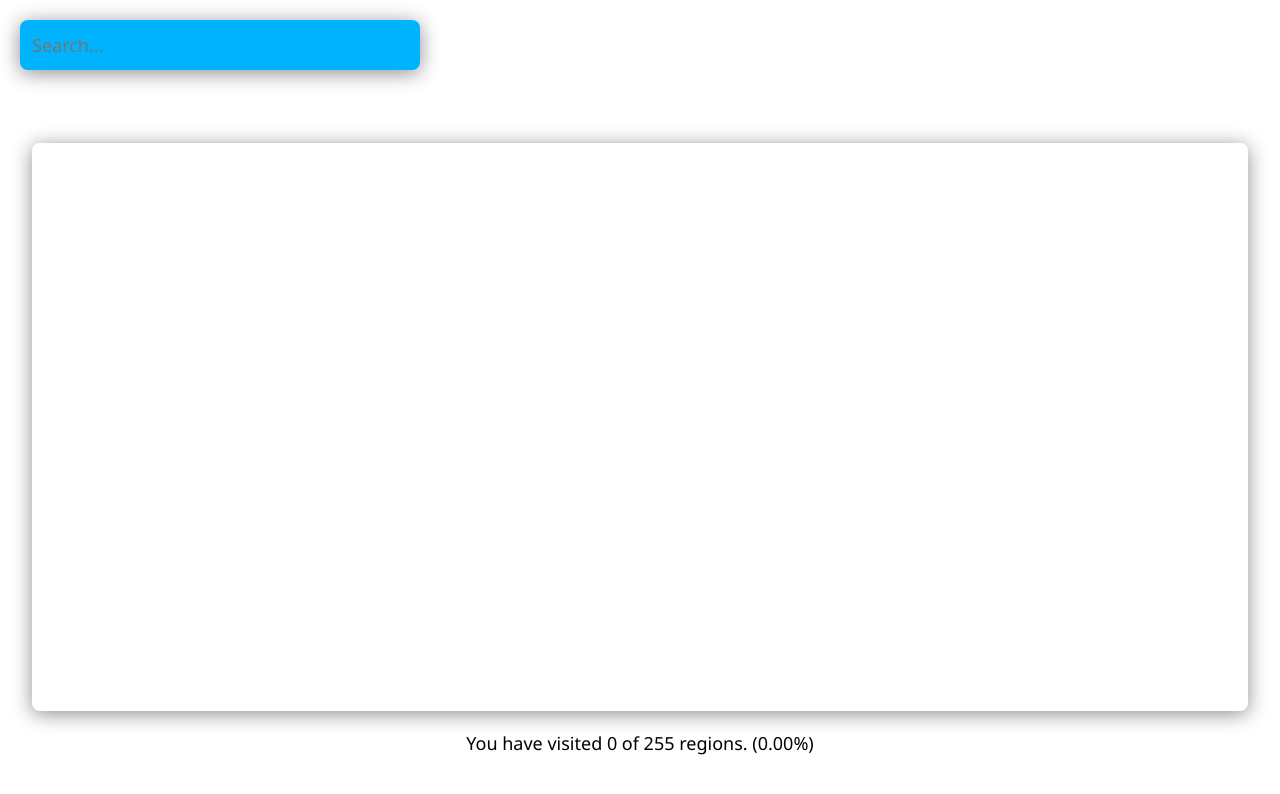
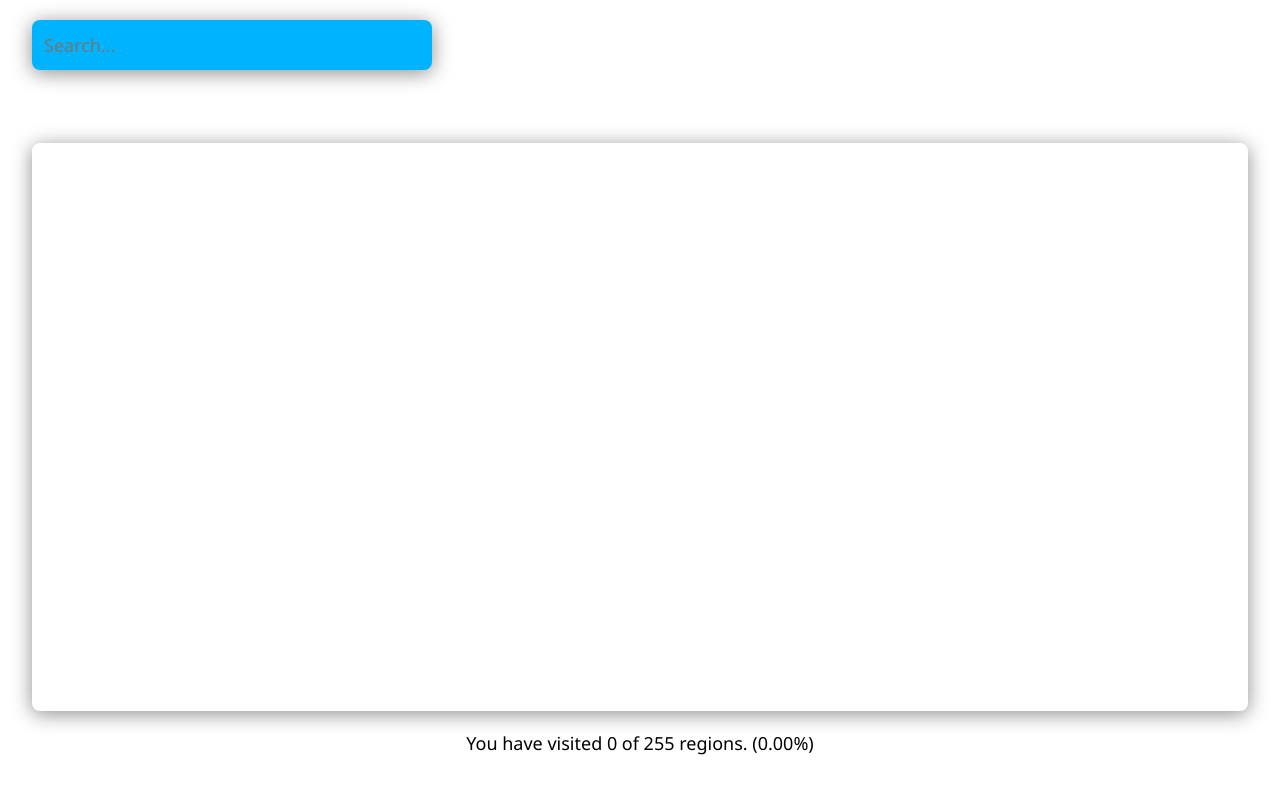
Before and after one commit to TweenzY-Y/MapMyJourneys, a plain HTML site: page index.html in a window 1280 px wide. Drawn offline with nearby package versions, Linux system fonts and the light colour scheme.

Commit message:
v1.05 - Fixed searchbar resizing

```diff
--- a/src/css/styles.css
+++ b/src/css/styles.css
@@ -31,9 +31,9 @@ main {
 
 /* HEADER STYLING */
 header {
-  width: min(95%, 400px);
+  margin: 0 auto;
+  width: 95%;
   padding-top: 20px;
-  margin-left: 2.5vh;
 }
 
 header input {
@@ -117,3 +117,9 @@ header .query-results li:hover {
   padding: 20px;
   font-size: 18px;
 }
+
+@media (min-width: 420px) {
+  header input {
+    width: 400px;
+  }
+}
```
